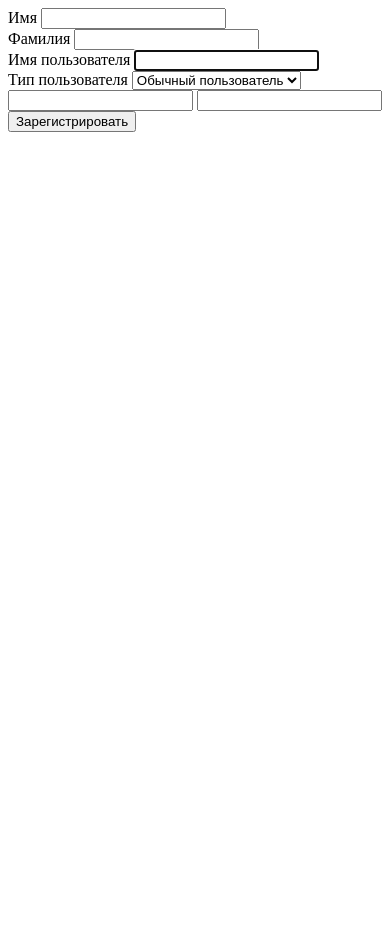
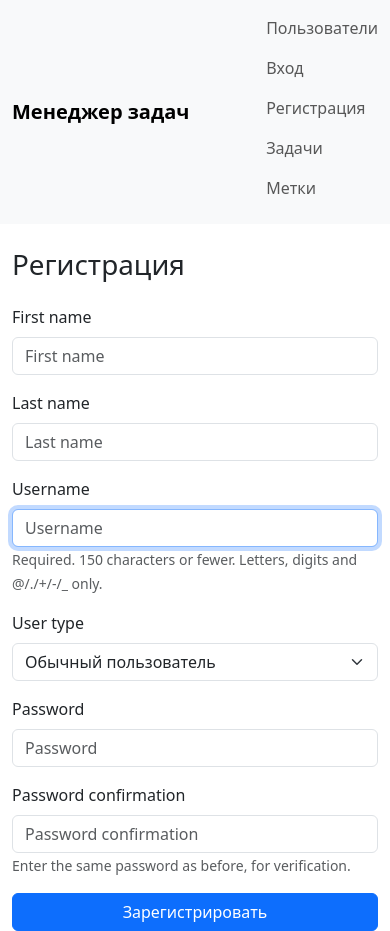
Before and after one commit to D4rkli/python-project-52, a Django app: template task_manager/templates/users/user_form.html in a window 390 px wide. Before the commit the page ends 132 px from the top, so only its background shows below. Run offline with Django 4.2, Linux system fonts and the light colour scheme; the template is opened without the code that fills it: values that come from a table or form of the project are taken from there, others are empty; parts of the project's set-up code (start-up, migrations or seed data) failed here and were passed over; some libraries are stand-ins or nearby versions.

```diff
--- a/task_manager/templates/users/user_form.html
+++ b/task_manager/templates/users/user_form.html
@@ -1,22 +1,15 @@
-<form method="post">
-  {% csrf_token %}
-  <div class="mb-3">
-    <label for="id_first_name">Имя</label>
-    {{ form.first_name }}
+{% extends 'base.html' %}
+{% load django_bootstrap5 %}
+
+{% block content %}
+  <div class="row justify-content-center">
+    <div class="col-md-6 col-lg-5">
+      <h1 class="mb-4">Регистрация</h1>
+      <form method="post">
+        {% csrf_token %}
+        {% bootstrap_form form layout='vertical' %}
+        <button type="submit" class="btn btn-primary w-100">Зарегистрировать</button>
+      </form>
+    </div>
   </div>
-  <div class="mb-3">
-    <label for="id_last_name">Фамилия</label>
-    {{ form.last_name }}
-  </div>
-  <div class="mb-3">
-    <label for="id_username">Имя пользователя</label>
-    {{ form.username }}
-  </div>
-  <div class="mb-3">
-    <label for="id_user_type">Тип пользователя</label>
-    {{ form.user_type }}
-  </div>
-  {{ form.password1 }}
-  {{ form.password2 }}
-  <button type="submit" class="btn btn-primary">Зарегистрировать</button>
-</form>
+{% endblock %}
--- a/task_manager/users/views.py
+++ b/task_manager/users/views.py
@@ -14,7 +14,7 @@ class UserListView(ListView):
 
 class UserCreateView(CreateView):
     form_class = CustomUserCreationForm
-    template_name = 'users/user_form.html'
+    template_name = 'users/registration_form.html'
     success_url = reverse_lazy('login')
 
 class UserUpdateView(LoginRequiredMixin, UserPassesTestMixin, UpdateView):
```
Also changed, not shown: task_manager/forms.py (+13 -4 lines).
